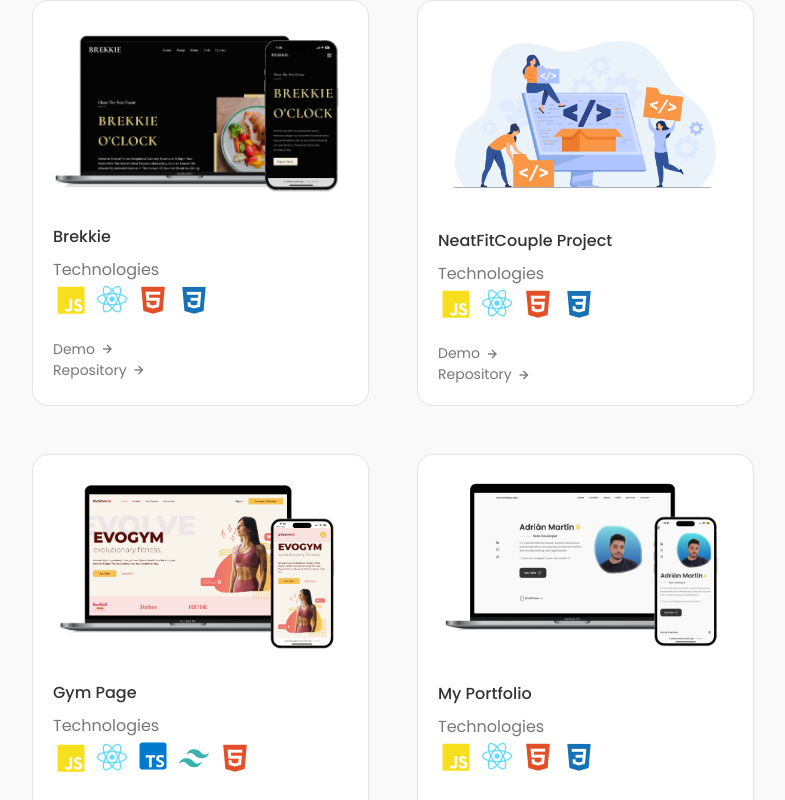
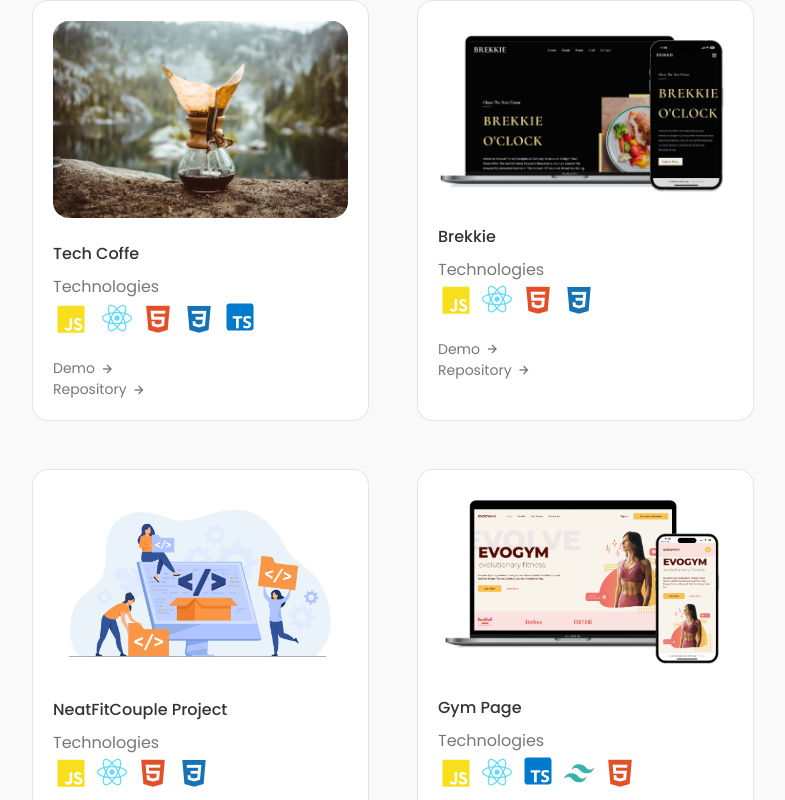
Before and after one commit to admartinbarcelo/portfolio-admartinbarcelo, a React (Vite) app: page / in a window 1280 px wide. Shown: the part 1030-1830 px from the top of the page, without its empty margins (247-1032 px from the left). Built offline with nearby package versions, Linux system fonts and the light colour scheme.

Commit message:
Add Tech Coffe project to portfolio

```diff
--- a/src/components/Portfolio/Data.jsx
+++ b/src/components/Portfolio/Data.jsx
@@ -1,3 +1,4 @@
+import Work9 from "../../assets/TechCoffe.jpg";
 import Work8 from "../../assets/brekkie.png";
 import Work7 from "../../assets/Under-Construction.jpg";
 import Work6 from "../../assets/tic_tac_toe.png";
@@ -10,7 +11,24 @@ import TypeScript from "../../assets/typescript-logo-36.png";
 
 export const projectsData = [
   {
-    id: 1,
+    id: 9,
+    image: Work9,
+    title: "Tech Coffe",
+    category: "Frontend",
+    // demoLink: '',
+    repoLink: 'https://github.com/admartinbarcelo/Coffe-Blogg',
+    technologies: [
+      <i className="bx bxl-javascript"></i>,
+      <i className="bx bxl-astro"></i>,
+      <i className="bx bxl-react"></i>,
+      <i className="bx bxl-html5"></i>,
+      <i className="bx bxl-css3"></i>,
+      <img className="typescript__logo"src={TypeScript} alt="typescript" />,
+    ],
+  },
+
+  {
+    id: 8,
     image: Work8,
     title: "Brekkie",
     category: "Frontend",
@@ -24,7 +42,7 @@ export const projectsData = [
     ],
   },
   {
-    id: 2,
+    id: 7,
     image: Work7,
     title: "NeatFitCouple Project",
     category: "Frontend",
@@ -40,7 +58,7 @@ export const projectsData = [
 
 
   {
-    id: 3,
+    id: 6,
     image: Work5,
     title: "Gym Page",
     category: "Frontend",
@@ -55,7 +73,7 @@ export const projectsData = [
     ],
   },
   {
-    id: 4,
+    id: 5,
     image: Work4,
     title: "My Portfolio",
     category: "Frontend",
@@ -69,7 +87,7 @@ export const projectsData = [
     ],
   },
   {
-    id: 5,
+    id: 4,
     image: Work1,
     title: "Hands Up",
     category: "Full Stack",
@@ -86,7 +104,7 @@ export const projectsData = [
     ],
   },
   {
-    id: 6,
+    id: 3,
     image: Work6,
     title: "Tic Tac Toe",
     category: "Frontend",
@@ -100,7 +118,7 @@ export const projectsData = [
     ],
   },
   {
-    id: 7,
+    id: 2,
     image: Work2,
     title: "Clippy",
     category: "Backend",
@@ -116,7 +134,7 @@ export const projectsData = [
     ],
   },
   {
-    id: 8,
+    id: 1,
     image: Work3,
     title: "DB Jump",
     category: "Frontend",
--- a/src/components/Portfolio/data.css
+++ b/src/components/Portfolio/data.css
@@ -48,3 +48,15 @@
   color: #38b2ac;
   margin-right: 5px;
 }
+
+.bxl-astro{
+  font-size: 36px;
+  color: #7b68ee; /* Un color que represente a Astro, por ejemplo, un azul medianoche */
+  margin-right: 5px;
+  /* Opcional: si quieres un gradiente de color, similar a tu ejemplo, puedes usar esto */
+  background: -webkit-linear-gradient(#483d8b, #6a5acd);
+  /* -webkit-background-clip: text; */
+  -webkit-text-fill-color: transparent;
+
+
+}
```
Also changed, not shown: src/assets/TechCoffe.jpg (added).
